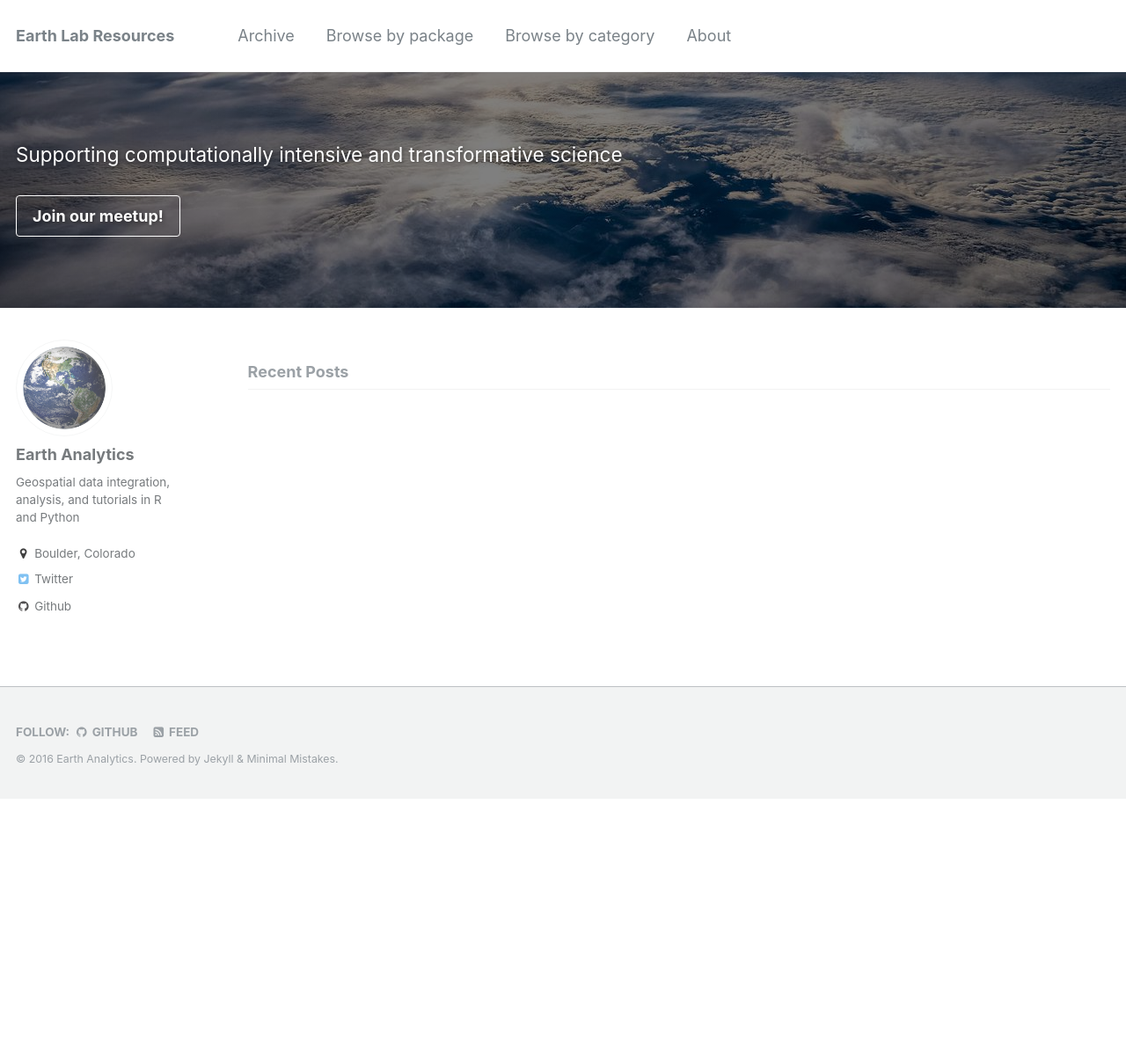
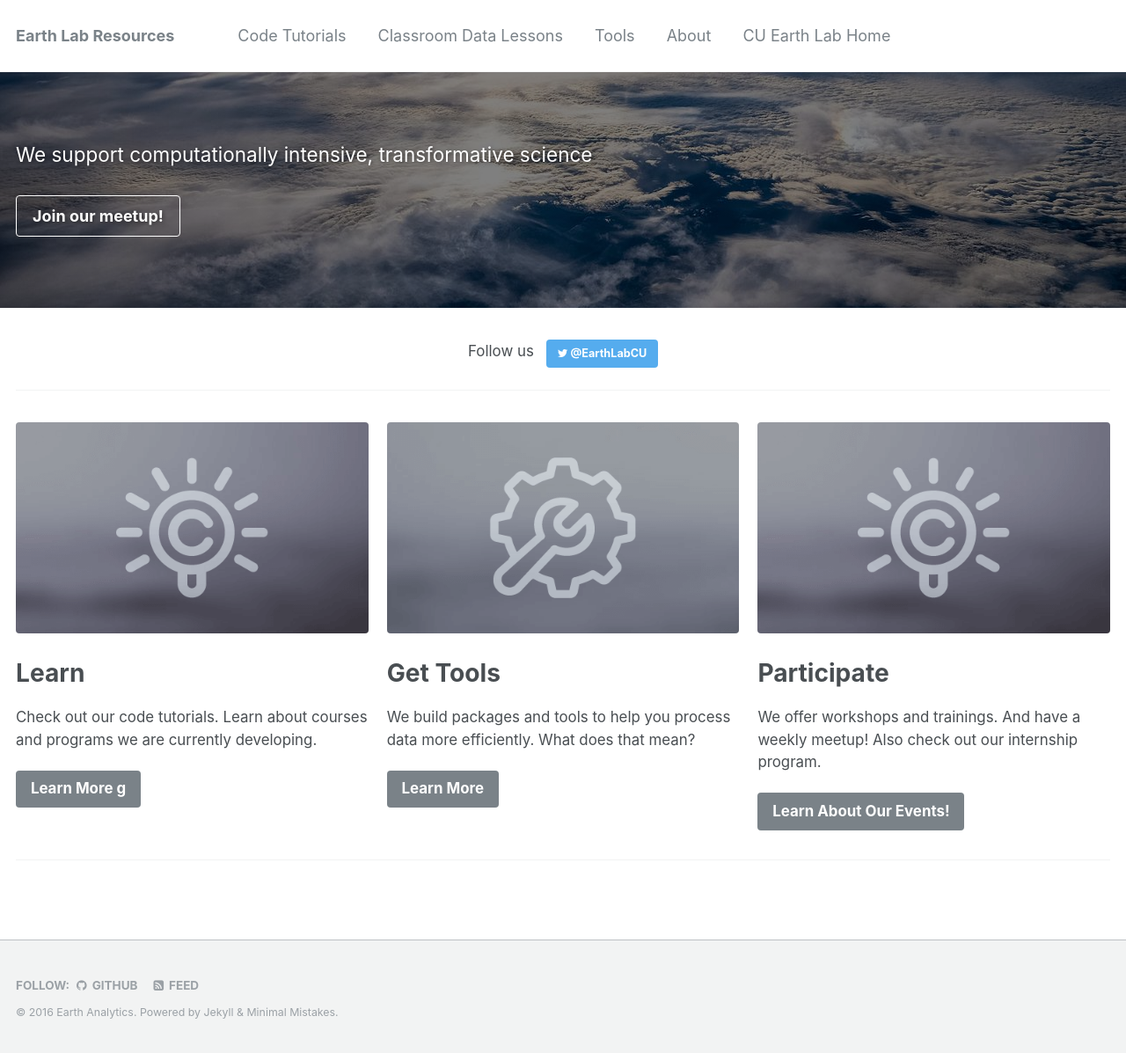
Before and after one commit to lwasser/dev-earthlab-site, a Jekyll site: the page built from _pages/home.md, in a window 1280 px wide and 1197 px high. Shown: the whole window at 88% size. Built offline with Jekyll 4.4.1, drawn with Linux system fonts in a browser that asks for light colours; the list of posts is cut into pages by our own code.

Commit message:
code not workig

```diff
--- a/_config.yml
+++ b/_config.yml
@@ -4,8 +4,8 @@ title                    : "Earth Lab Resources"
 title_separator          : "-"
 name                     : "Earth Analytics"
 description              : "Code, tutorials, and tools for modern Earth analytics"
-url                      : # the base hostname & protocol for your site e.g. "https://mmistakes.github.io"
-baseurl                  : # the subpath of your site, e.g. "/blog"
+url                      : # the base hostname & protocol for your site e.g. "https://lwasser.github.io"
+baseurl                  : # the subpath of your site, e.g. "/class-activities"
 gh_repo                  :
 teaser                   : # filename of teaser fallback teaser image placed in /images/, .e.g. "500x300.png"
 # breadcrumbs            : false # true, false (default)
@@ -45,9 +45,9 @@ social:
 
 # Analytics
 analytics:
-  provider               : "google"
+  provider               :
   google:
-    tracking_id          : "UA-84081999-1"
+    tracking_id          :
 
 # Google AdSense
 google_ad_client         :
--- a/_data/navigation.yml
+++ b/_data/navigation.yml
@@ -1,23 +1,27 @@
 # main links links
 main:
 
-  - title: "Archive"
-    url: /archive/
+  - title: "Code Tutorials"
+    url: /tutorials/
 
-  - title: "Browse by package"
-    url: /tags/
+  - title: "Classroom Data Lessons"
+    url: /data-lessons/
 
-  - title: "Browse by category"
+  - title: "Tools"
     url: /categories/
 
   - title: "About"
     url: /about/
 
-spatial-intro:
+  - title: "CU Earth Lab Home"
+    url: //
 
-  - title: Test Side Bar
+
+open-science:
+
+  - title: Open Science
     children:
-      - title: "A link to law"
+      - title: "Intro to Reproducibility"
         url: /law
       - title: "Another Link"
         url: /testWontWork
--- /dev/null
+++ b/_pages/home.md
@@ -0,0 +1,39 @@
+---
+layout: splash
+permalink: /
+header:
+  overlay_image: about-header.jpg
+  cta_label: "Join our meetup!"
+  cta_url: "/meetup/"
+  overlay_filter: rgba(0, 0, 0, 0.5)
+  caption:
+excerpt: 'We support computationally intensive, transformative science'
+feature_row:
+  - image_path: learn.png
+    alt: "Learn more about our lab."
+    title: "Learn"
+    excerpt: "Check out our code tutorials. Learn about courses and programs
+    we are currently developing."
+    url: "/learn/"
+    btn_label: "Learn More g"
+  - image_path: tools.png
+    alt: "Get Tools"
+    title: "Get Tools"
+    excerpt: "We build packages and tools to help you process data more efficiently. What does that mean?"
+    url: "/tools/"
+    btn_label: "Learn More"
+  - image_path: learn.png
+    alt: "Participate"
+    title: "Participate"
+    excerpt: "We offer workshops and trainings. And have a weekly meetup! Also check out our internship program."
+    url: "/participate/"
+    btn_label: "Learn About Our Events!"
+github:
+  - excerpt: '{::nomarkdown}<iframe style="display: inline-block;" src="https://ghbtns.com/github-btn.html?user=mmistakes&repo=minimal-mistakes&type=star&count=true&size=large" frameborder="0" scrolling="0" width="160px" height="30px"></iframe> <iframe style="display: inline-block;" src="https://ghbtns.com/github-btn.html?user=mmistakes&repo=minimal-mistakes&type=fork&count=true&size=large" frameborder="0" scrolling="0" width="158px" height="30px"></iframe>{:/nomarkdown}'
+intro:
+  - excerpt: 'Follow us &nbsp; [<i class="fa fa-twitter"></i> @EarthLabCU](https://twitter.com/EarthLabCU){: .btn .btn--twitter}'
+---
+
+{% include feature_row id="intro" type="center" %}
+
+{% include feature_row %}
--- a/index.html
+++ /dev/null
@@ -1,20 +0,0 @@
----
-layout: archive
-author_profile: true
-header:
-  overlay_image: about-header.jpg
-  cta_label: "Join our meetup!"
-  cta_url: "/meetup/"
-  overlay_filter: rgba(0, 0, 0, 0.5)
-excerpt: 'Supporting computationally intensive and transformative science'
----
-
-{% include base_path %}
-
-<h3 class="archive__subtitle">{{ site.data.ui-text[site.locale].recent_posts }}</h3>
-
-{% for post in paginator.posts %}
-  {% include archive-single.html %}
-{% endfor %}
-
-{% include paginator.html %}
```
Also changed, not shown: _data/categories.yml (added, +10 -0 lines), _layouts/post-by-category.html (added, +105 -0 lines), _pages/learn.md (added, +30 -0 lines), _pages/participate.md (added, +26 -0 lines), _pages/year-archive.md (+2 -2 lines), org/category/data-lessons.md (added, +34 -0 lines), images/learn.png (added), images/tools.png (added), 2 other files.
